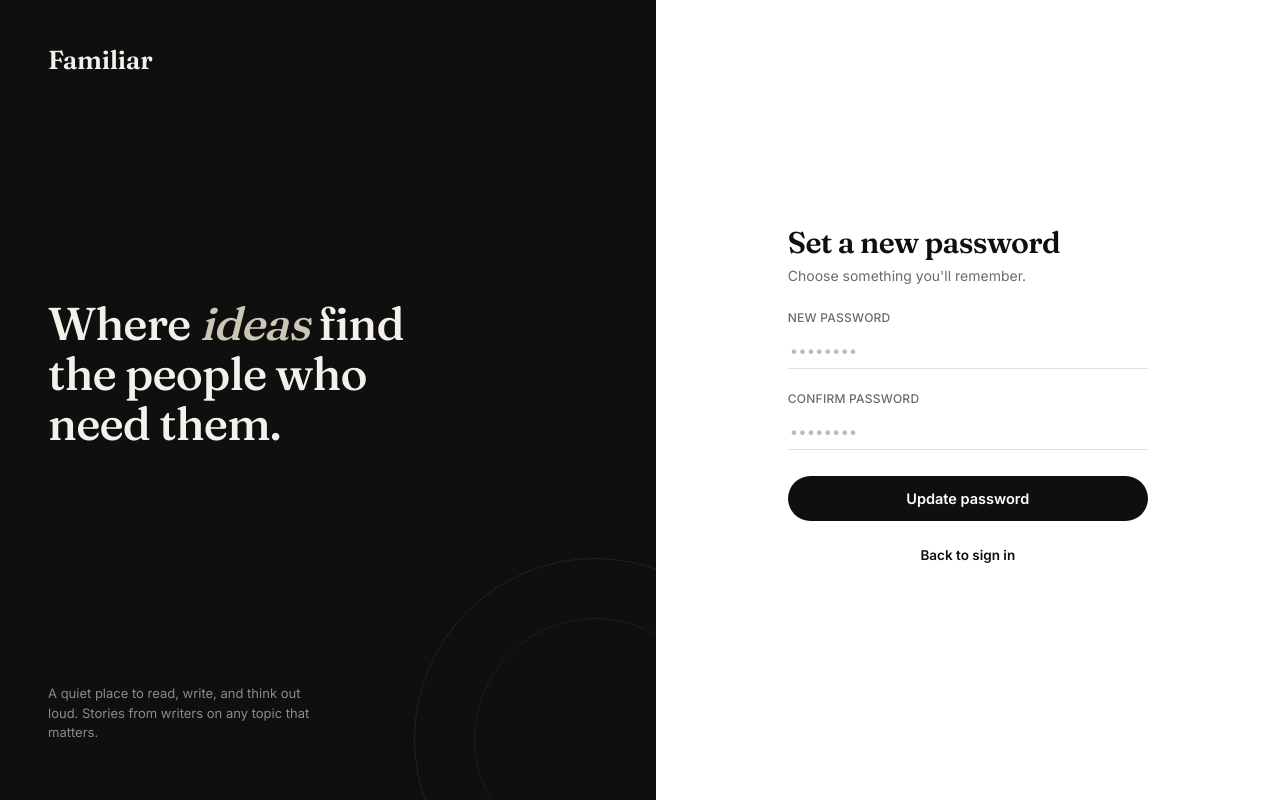
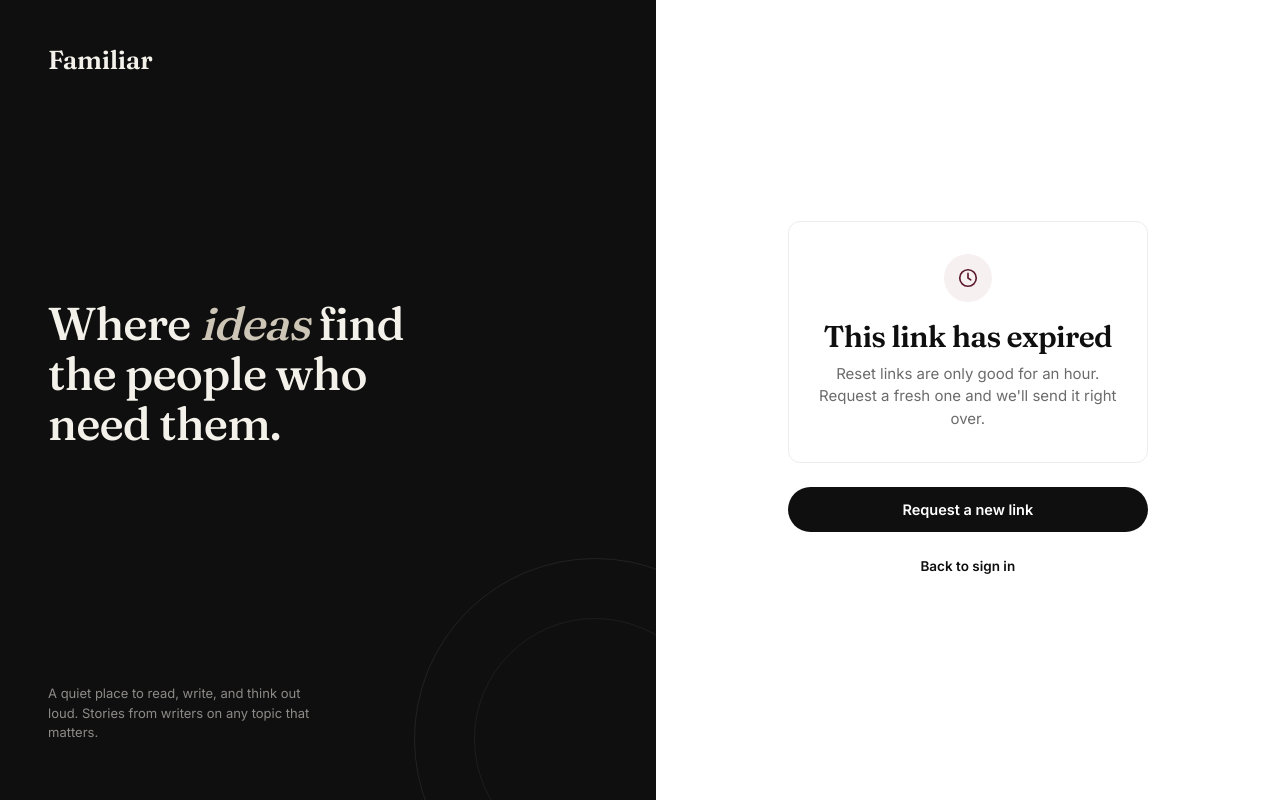
Before and after one commit to kalviumcommunity/S58_Aditi_Capstone_Blog, a React (Vite) app in the folder frontend/: page /reset-password/1 in a window 1280 px wide. Built offline with nearby package versions, Linux system fonts and the light colour scheme; no server answers.

Commit message:
feat: validate reset token on page load instead of at submit

```diff
--- a/frontend/src/pages/Auth.css
+++ b/frontend/src/pages/Auth.css
@@ -286,10 +286,10 @@
 }
 
 .auth-success {
-  color: #2f6f43;
-  font-size: 14px;
+  color: #6b6b6b;
+  font-size: 15px;
   margin-bottom: 16px;
-  line-height: 1.4;
+  line-height: 1.5;
 }
 
 .auth-forgot {
@@ -305,3 +305,38 @@
 .auth-forgot a:hover {
   text-decoration: underline;
 }
+
+.auth-confirm {
+  display: flex;
+  flex-direction: column;
+  align-items: center;
+  text-align: center;
+  padding: 32px 24px;
+  border: 1px solid #ededed;
+  border-radius: 12px;
+  margin: 8px 0 4px;
+}
+
+.auth-confirm-icon {
+  display: flex;
+  align-items: center;
+  justify-content: center;
+  width: 48px;
+  height: 48px;
+  border-radius: 50%;
+  background: #f7f0f1;
+  color: #5c1a2b;
+  margin-bottom: 16px;
+}
+
+.auth-confirm .auth-title {
+  margin-bottom: 8px;
+}
+
+.auth-confirm-text {
+  color: #6b6b6b;
+  font-size: 15px;
+  line-height: 1.5;
+  margin: 0;
+  max-width: 34ch;
+}
--- a/frontend/src/pages/ForgotPassword.jsx
+++ b/frontend/src/pages/ForgotPassword.jsx
@@ -57,13 +57,39 @@
             </Link>
           </div>
 
-          <h1 className="auth-title">Forgot your password?</h1>
-          <p className="auth-sub">
-            Enter your email and we&apos;ll send you a reset link.
-          </p>
+          {!message ? (
+            <>
+              <h1 className="auth-title">Forgot your password?</h1>
+              <p className="auth-sub">
+                Enter your email and we&apos;ll send you a reset link.
+              </p>
+            </>
+          ) : null}
 
           {error && <p className="auth-error">{error}</p>}
-          {message && <p className="auth-success">{message}</p>}
+
+          {message && (
+            <div className="auth-confirm">
+              <div className="auth-confirm-icon">
+                <svg
+                  width="22"
+                  height="22"
+                  viewBox="0 0 24 24"
+                  fill="none"
+                  stroke="currentColor"
+                  strokeWidth="1.8"
+                  strokeLinecap="round"
+                  strokeLinejoin="round"
+                >
+                  <path d="M4 4h16v16H4z" opacity="0" />
+                  <path d="M22 6l-10 7L2 6" />
+                  <path d="M2 6h20v12H2z" />
+                </svg>
+              </div>
+              <h1 className="auth-title">Check your inbox</h1>
+              <p className="auth-confirm-text">{message}</p>
+            </div>
+          )}
 
           {!message && (
             <form onSubmit={handleSubmit}>
--- a/frontend/src/pages/ResetPassword.jsx
+++ b/frontend/src/pages/ResetPassword.jsx
@@ -1,4 +1,4 @@
-import { useState } from "react";
+import { useState, useEffect } from "react";
 import axios from "axios";
 import { API_URL } from "../config";
 import { useParams, useNavigate, Link } from "react-router-dom";
@@ -12,6 +12,23 @@
   const [error, setError] = useState("");
   const [message, setMessage] = useState("");
   const [loading, setLoading] = useState(false);
+  const [checking, setChecking] = useState(true);
+  const [tokenValid, setTokenValid] = useState(false);
+
+  // Check the link the moment the page loads, so a dead link never shows a form
+  useEffect(() => {
+    const checkToken = async () => {
+      try {
+        await axios.get(`${API_URL}/auth/reset-password/${token}/check`);
+        setTokenValid(true);
+      } catch {
+        setTokenValid(false);
+      } finally {
+        setChecking(false);
+      }
+    };
+    checkToken();
+  }, [token]);
 
   const handleSubmit = async (e) => {
     e.preventDefault();
@@ -34,7 +51,6 @@
         { password },
       );
       setMessage(data.message);
-      // send them to login after a moment
       setTimeout(() => navigate("/login", { replace: true }), 1500);
     } catch (err) {
       setError(
@@ -62,11 +78,49 @@
 
       <main className="auth-right">
         <div className="auth-card">
+          {checking && <p className="auth-sub">Checking your link...</p>}
+
+          {!checking && !tokenValid && (
+            <>
+              <div className="auth-confirm">
+                <div className="auth-confirm-icon">
+                  <svg
+                    width="22"
+                    height="22"
+                    viewBox="0 0 24 24"
+                    fill="none"
+                    stroke="currentColor"
+                    strokeWidth="1.8"
+                    strokeLinecap="round"
+                    strokeLinejoin="round"
+                  >
+                    <circle cx="12" cy="12" r="9" />
+                    <path d="M12 7v5l3 2" />
+                  </svg>
+                </div>
+                <h1 className="auth-title">This link has expired</h1>
+                <p className="auth-confirm-text">
+                  Reset links are only good for an hour. Request a fresh one and
+                  we&apos;ll send it right over.
+                </p>
+              </div>
+              <button
+                className="auth-btn auth-btn-primary"
+                onClick={() => navigate("/forgot-password")}
+                style={{ marginTop: "20px" }}
+              >
+                Request a new link
+              </button>
+            </>
+          )}
+
+          {!checking && tokenValid && (
+            <>
               <h1 className="auth-title">Set a new password</h1>
               <p className="auth-sub">Choose something you&apos;ll remember.</p>
 
               {error && <p className="auth-error">{error}</p>}
-          {message && <p className="auth-success">{message}</p>}
+              {message && <p className="auth-confirm-text">{message}</p>}
 
               {!message && (
                 <form onSubmit={handleSubmit}>
@@ -103,6 +157,8 @@
                   </button>
                 </form>
               )}
+            </>
+          )}
 
           <p className="auth-foot">
             <Link to="/login">Back to sign in</Link>
```
Also changed, not shown: 1 other file (tests, documents, lock files or other folders). Lines whose indentation alone changed are shown as unchanged.
